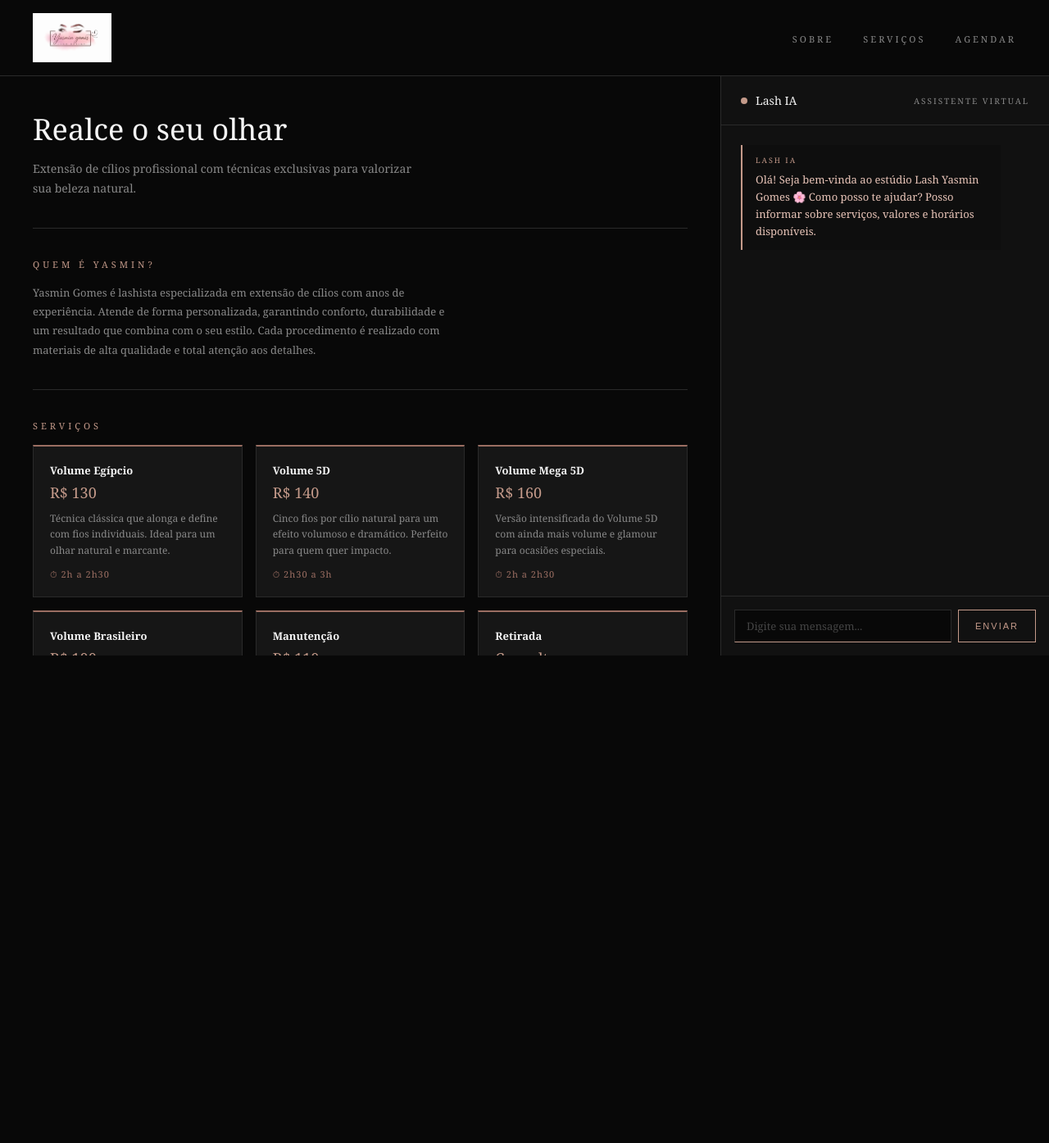
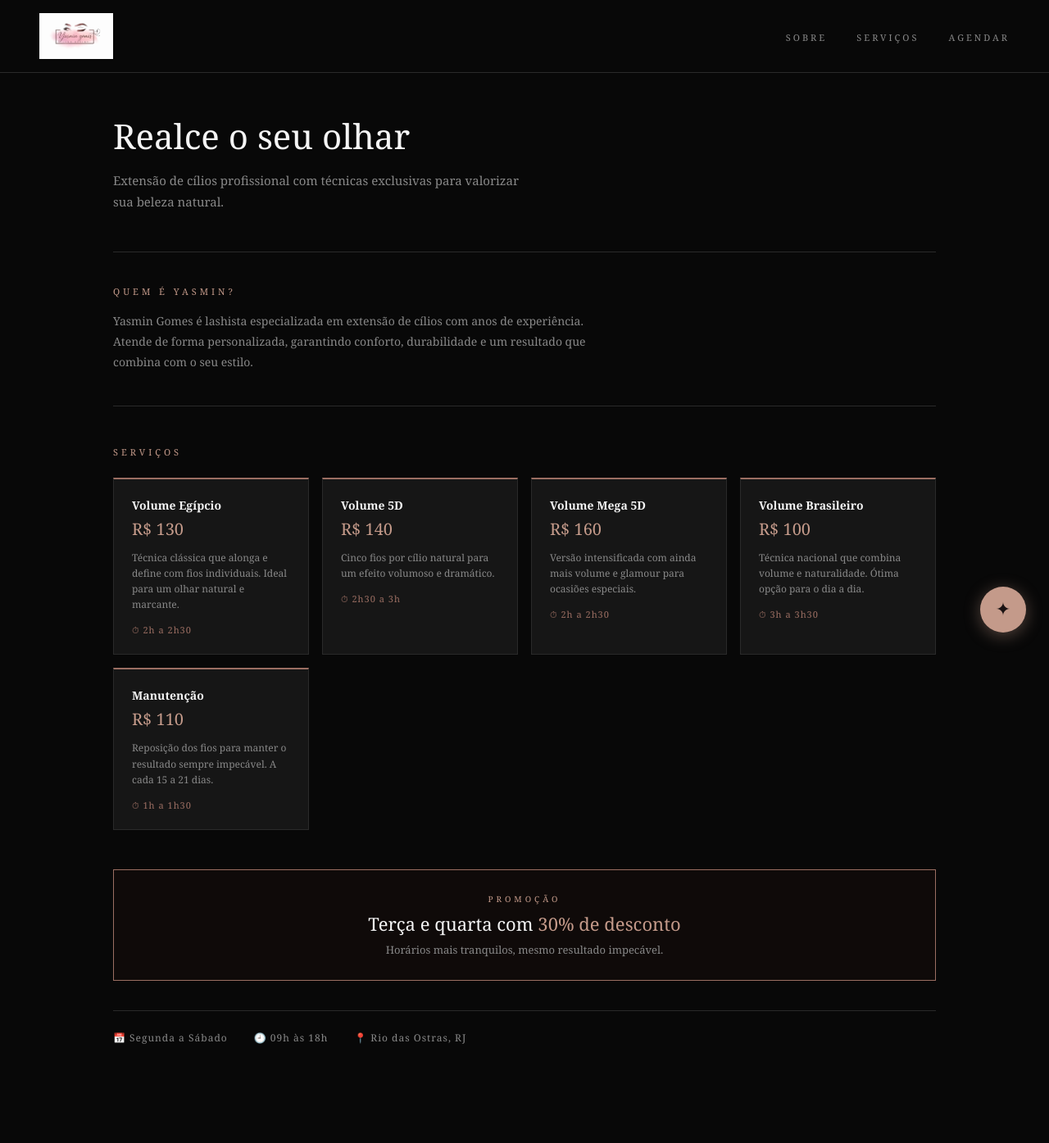
Before and after one commit to Jhonattaw/lash-yasmin-agent, a Flask app: page / in a window 1280 px wide. Shown: the whole page at 82% size. Before the commit the page ends 800 px from the top, so only its background shows below. Run offline with Flask 3, Linux system fonts and the light colour scheme.

Commit message:
feat: widget flutuante com tela de boas-vindas, botões de atalho e sistema prompt refinado

```diff
--- a/src/app.py
+++ b/src/app.py
@@ -28,16 +28,35 @@ REGRAS:
 - Agendamento com no mínimo 2 dias de antecedência.
 - É cobrado sinal para confirmar o horário.
 - Sexta e sábado costumam lotar rápido.
-- Terça e quarta têm horários mais tranquilos com 30"%" de desconto.
+- Terça e quarta têm horários mais tranquilos com 30% de desconto.
 - Se o cliente pedir um dia cheio, ofereça terça ou quarta com desconto.
 
-NUNCA invente horários disponíveis. Se perguntarem disponibilidade,
-diga que vai verificar e peça para entrar em contato pelo WhatsApp.
 ESTILO DE RESPOSTA:
-- Seja breve e conversacional, não despeje tudo de uma vez.
-- Responda apenas o que foi perguntado.
-- Use no máximo 3 linhas por resposta.
-- Nunca use listas com traços. Escreva em texto corrido.
+- Seja breve e direta. Máximo 3 linhas por resposta.
+- Nunca despeje tudo de uma vez.
+- Quando listar serviços, use esse formato exato:
+
+✨ Serviços disponíveis:
+
+- Volume Egípcio — R$ 130
+  ⏱ 2h a 2h30
+
+- Volume 5D — R$ 140
+  ⏱ 2h30 a 3h
+
+- Volume Mega 5D — R$ 160
+  ⏱ 2h a 2h30
+
+- Volume Brasileiro — R$ 100
+  ⏱ 3h a 3h30
+
+- Manutenção — R$ 110
+  ⏱ 1h a 1h30
+
+
+- Para perguntas sobre um serviço específico, responda só sobre ele.
+- Nunca invente horários disponíveis.
+- Se perguntarem disponibilidade, peça para entrar em contato pelo WhatsApp.
 """
 
 historico = [{"role": "system", "content": SYSTEM_PROMPT}]
--- a/static/script.js
+++ b/static/script.js
@@ -1,44 +1,85 @@
-const input = document.getElementById("user-input");
-const container = document.getElementById("chat-container");
-const typing = document.getElementById("typing");
+const chatWidget   = document.getElementById('chatWidget');
+const chatWelcome  = document.getElementById('chatWelcome');
+const chatMessages = document.getElementById('chatMessages');
+const chatTyping   = document.getElementById('chatTyping');
+const chatInput    = document.getElementById('chatInput');
+const chatBody     = document.getElementById('chatBody');
 
-input.addEventListener("keydown", e => {
-  if (e.key === "Enter") enviar();
-});
+let isMaximized = false;
 
-async function enviar() {
-  const msg = input.value.trim();
+// ── Toggle open/close ──
+function toggleChat() {
+  chatWidget.classList.toggle('open');
+}
+
+// ── Maximize / restore ──
+function maximizeChat() {
+  isMaximized = !isMaximized;
+  chatWidget.classList.toggle('maximized', isMaximized);
+}
+
+// ── Reset conversation ──
+function resetChat() {
+  chatMessages.innerHTML = `
+    <div class="message agent">
+      <div class="sender">Lash IA</div>
+      Olá! Como posso te ajudar hoje? 🌸
+    </div>`;
+  chatWelcome.style.display  = 'flex';
+  chatMessages.style.display = 'none';
+  chatInput.value = '';
+}
+
+// ── Quick buttons ──
+function quickSend(text) {
+  chatWelcome.style.display  = 'none';
+  chatMessages.style.display = 'flex';
+  sendMessage(text);
+}
+
+// ── Send message ──
+async function sendMessage(text) {
+  const msg = text || chatInput.value.trim();
   if (!msg) return;
 
-  addMessage(msg, "user");
-  input.value = "";
-  typing.style.display = "block";
-  container.scrollTop = container.scrollHeight;
+  // Show messages panel
+  chatWelcome.style.display  = 'none';
+  chatMessages.style.display = 'flex';
+
+  addMessage(msg, 'user');
+  chatInput.value = '';
+  chatTyping.style.display = 'block';
+  scrollBottom();
 
   try {
-    const res = await fetch("/chat", {
-      method: "POST",
-      headers: { "Content-Type": "application/json" },
+    const res = await fetch('/chat', {
+      method: 'POST',
+      headers: { 'Content-Type': 'application/json' },
       body: JSON.stringify({ mensagem: msg })
     });
-
     const data = await res.json();
-    typing.style.display = "none";
-    addMessage(data.resposta, "agent");
+    chatTyping.style.display = 'none';
+    addMessage(data.resposta, 'agent');
   } catch (err) {
-    typing.style.display = "none";
-    addMessage("Erro ao conectar com o agente. Tente novamente.", "agent");
+    chatTyping.style.display = 'none';
+    addMessage('Ops! Não consegui conectar. Tente novamente.', 'agent');
   }
 }
 
+// ── Add message to DOM ──
 function addMessage(text, type) {
-  const div = document.createElement("div");
+  const div = document.createElement('div');
   div.className = `message ${type}`;
-  if (type === "agent") {
+  if (type === 'agent') {
     div.innerHTML = `<div class="sender">Lash IA</div>${text}`;
   } else {
     div.textContent = text;
   }
-  container.appendChild(div);
-  container.scrollTop = container.scrollHeight;
+  chatMessages.appendChild(div);
+  scrollBottom();
 }
+
+// ── Scroll to bottom ──
+function scrollBottom() {
+  chatBody.scrollTop = chatBody.scrollHeight;
+}
--- a/static/style.css
+++ b/static/style.css
@@ -4,6 +4,7 @@
   --black: #080808;
   --dark: #111111;
   --card: #161616;
+  --widget-bg: #1a1212;
   --border: #2a2a2a;
   --rose: #C49A8A;
   --rose-light: #E8C4B8;
@@ -16,25 +17,24 @@ body {
   background: var(--black);
   font-family: 'Georgia', serif;
   color: var(--white);
-  height: 100vh;
-  display: flex;
-  flex-direction: column;
-  overflow: hidden;
+  min-height: 100vh;
 }
 
-/* HEADER */
+/* ── HEADER ── */
 header {
   display: flex;
   align-items: center;
   justify-content: space-between;
-  padding: 16px 40px;
+  padding: 16px 48px;
   border-bottom: 1px solid var(--border);
   background: var(--black);
-  flex-shrink: 0;
+  position: sticky;
+  top: 0;
+  z-index: 10;
 }
 
-header img {
-  height: 60px;
+.header-logo {
+  height: 56px;
   object-fit: contain;
 }
 
@@ -50,39 +50,34 @@ nav a {
 
 nav a:hover { color: var(--rose); }
 
-/* MAIN LAYOUT */
+/* ── MAIN ── */
 main {
-  display: flex;
-  flex: 1;
-  overflow: hidden;
+  max-width: 1100px;
+  margin: 0 auto;
+  padding: 48px 48px 120px;
 }
 
-/* LEFT PANEL */
-.left-panel {
-  flex: 1;
-  overflow-y: auto;
-  padding: 40px;
-  border-right: 1px solid var(--border);
-}
+.hero { margin-bottom: 48px; }
 
 .hero h1 {
-  font-size: 36px;
+  font-size: 42px;
   font-weight: normal;
   color: var(--white);
-  margin-bottom: 12px;
+  margin-bottom: 14px;
 }
 
 .hero p {
   color: var(--gray);
-  font-size: 14px;
+  font-size: 15px;
   line-height: 1.7;
-  max-width: 480px;
+  max-width: 500px;
 }
 
 .sobre-yasmin {
-  margin-top: 36px;
-  padding-top: 36px;
+  padding: 40px 0;
   border-top: 1px solid var(--border);
+  border-bottom: 1px solid var(--border);
+  margin-bottom: 48px;
 }
 
 .sobre-yasmin h2,
@@ -97,52 +92,49 @@ main {
 
 .sobre-yasmin p {
   color: var(--gray);
-  font-size: 13px;
+  font-size: 14px;
   line-height: 1.8;
-  max-width: 520px;
+  max-width: 580px;
 }
 
-/* CARDS */
-.servicos {
-  margin-top: 36px;
-  padding-top: 36px;
-  border-top: 1px solid var(--border);
-}
+/* ── CARDS ── */
+.servicos { margin-bottom: 48px; }
 
 .cards {
   display: grid;
-  grid-template-columns: repeat(auto-fill, minmax(200px, 1fr));
+  grid-template-columns: repeat(auto-fill, minmax(220px, 1fr));
   gap: 16px;
+  margin-top: 24px;
 }
 
 .card {
   background: var(--card);
   border: 1px solid var(--border);
   border-top: 2px solid var(--rose-dark);
-  padding: 20px;
-  transition: border-color 0.2s;
+  padding: 22px;
+  transition: border-top-color 0.2s;
 }
 
 .card:hover { border-top-color: var(--rose); }
 
 .card-header {
-  font-size: 13px;
+  font-size: 14px;
   font-weight: bold;
   color: var(--white);
   margin-bottom: 6px;
 }
 
 .card-price {
-  font-size: 18px;
+  font-size: 20px;
   color: var(--rose);
-  margin-bottom: 10px;
+  margin-bottom: 12px;
 }
 
 .card-desc {
   font-size: 12px;
   color: var(--gray);
   line-height: 1.6;
-  margin-bottom: 12px;
+  margin-bottom: 14px;
 }
 
 .card-info {
@@ -151,13 +143,13 @@ main {
   letter-spacing: 1px;
 }
 
-/* PROMO */
+/* ── PROMO ── */
 .promo {
-  margin-top: 36px;
-  padding: 24px;
+  padding: 28px;
   border: 1px solid var(--rose-dark);
   background: #0f0a09;
   text-align: center;
+  margin-bottom: 36px;
 }
 
 .promo-badge {
@@ -168,23 +160,22 @@ main {
 }
 
 .promo-text {
-  font-size: 20px;
+  font-size: 22px;
   color: var(--white);
 }
 
 .promo-text span { color: var(--rose); }
 
 .promo-sub {
-  font-size: 12px;
+  font-size: 13px;
   color: var(--gray);
-  margin-top: 6px;
+  margin-top: 8px;
 }
 
-/* INFO BAR */
+/* ── INFO BAR ── */
 .info-bar {
   display: flex;
   gap: 32px;
-  margin-top: 36px;
   padding-top: 24px;
   border-top: 1px solid var(--border);
 }
@@ -195,122 +186,291 @@ main {
   letter-spacing: 1px;
 }
 
-/* RIGHT PANEL — CHAT */
-.right-panel {
-  width: 400px;
-  flex-shrink: 0;
+/* ── CHAT LAUNCHER ── */
+.chat-launcher {
+  position: fixed;
+  bottom: 28px;
+  right: 28px;
+  width: 56px;
+  height: 56px;
+  border-radius: 50%;
+  background: var(--rose);
+  border: none;
+  cursor: pointer;
   display: flex;
-  flex-direction: column;
-  background: var(--dark);
+  align-items: center;
+  justify-content: center;
+  box-shadow: 0 4px 20px rgba(196, 154, 138, 0.4);
+  z-index: 1000;
+  transition: transform 0.2s, box-shadow 0.2s;
 }
 
-.chat-header {
-  padding: 20px 24px;
-  border-bottom: 1px solid var(--border);
+.chat-launcher:hover {
+  transform: scale(1.08);
+  box-shadow: 0 6px 28px rgba(196, 154, 138, 0.6);
+}
+
+.launcher-icon {
+  font-size: 22px;
+  color: #1a1212;
+}
+
+/* ── CHAT WIDGET ── */
+.chat-widget {
+  position: fixed;
+  bottom: 96px;
+  right: 28px;
+  width: 380px;
+  height: 620px;
+  background: var(--widget-bg);
+  border: 1px solid #3a2a28;
+  border-radius: 16px;
+  display: none;
+  flex-direction: column;
+  z-index: 999;
+  box-shadow: 0 8px 40px rgba(0,0,0,0.6);
+  overflow: hidden;
+  transition: all 0.3s ease;
+}
+
+.chat-widget.open { display: flex; }
+
+.chat-widget.maximized {
+  width: 100vw;
+  height: 100vh;
+  bottom: 0;
+  right: 0;
+  border-radius: 0;
+}
+
+/* ── WIDGET HEADER ── */
+.chat-widget-header {
+  display: flex;
+  align-items: center;
+  justify-content: space-between;
+  padding: 14px 18px;
+  border-bottom: 1px solid #2a1e1c;
+  background: #150f0f;
+  flex-shrink: 0;
+}
+
+.chat-widget-info {
   display: flex;
   align-items: center;
   gap: 10px;
 }
 
-.chat-status {
-  width: 8px;
-  height: 8px;
+.chat-avatar {
+  width: 34px;
+  height: 34px;
   border-radius: 50%;
   background: var(--rose);
+  display: flex;
+  align-items: center;
+  justify-content: center;
+  font-size: 14px;
+  color: #1a1212;
 }
 
-.chat-title {
+.chat-widget-title {
   font-size: 14px;
   color: var(--white);
 }
 
-.chat-sub {
+.chat-widget-sub {
   font-size: 10px;
   color: var(--gray);
-  letter-spacing: 2px;
-  text-transform: uppercase;
-  margin-left: auto;
+  letter-spacing: 1px;
 }
 
-#chat-container {
+.chat-widget-actions {
+  display: flex;
+  gap: 12px;
+}
+
+.chat-widget-actions button {
+  background: none;
+  border: none;
+  color: var(--gray);
+  font-size: 16px;
+  cursor: pointer;
+  transition: color 0.2s;
+  padding: 2px;
+}
+
+.chat-widget-actions button:hover { color: var(--rose); }
+
+/* ── CHAT BODY ── */
+.chat-body {
   flex: 1;
   overflow-y: auto;
-  padding: 24px;
+  scrollbar-width: none;
+}
+
+.chat-body::-webkit-scrollbar { display: none; }
+
+/* ── WELCOME SCREEN ── */
+.chat-welcome {
+  padding: 24px 20px;
   display: flex;
   flex-direction: column;
-  gap: 16px;
+  align-items: center;
+  text-align: center;
+}
+
+.chat-logo {
+  width: 100%;
+  max-width: 300px;
+  border-radius: 8px;
+  margin-bottom: 20px;
+}
+
+.chat-welcome h3 {
+  font-size: 18px;
+  font-weight: normal;
+  color: var(--white);
+  margin-bottom: 10px;
+}
+
+.chat-welcome p {
+  font-size: 13px;
+  color: var(--gray);
+  line-height: 1.6;
+  margin-bottom: 16px;
+}
+
+.chat-question {
+  font-size: 13px;
+  color: var(--rose);
+  margin-bottom: 16px;
+}
+
+/* ── QUICK BUTTONS ── */
+.quick-buttons {
+  width: 100%;
+  display: flex;
+  flex-direction: column;
+  gap: 10px;
+}
+
+.quick-buttons button {
+  width: 100%;
+  padding: 12px 16px;
+  background: #231818;
+  border: 1px solid #3a2a28;
+  border-radius: 8px;
+  color: var(--white);
+  font-size: 13px;
+  font-family: 'Georgia', serif;
+  cursor: pointer;
+  text-align: left;
+  display: flex;
+  align-items: center;
+  gap: 10px;
+  transition: background 0.2s, border-color 0.2s;
+}
+
+.quick-buttons button:hover {
+  background: #2e1e1c;
+  border-color: var(--rose-dark);
+}
+
+/* ── MESSAGES ── */
+.chat-messages {
+  padding: 16px;
+  display: flex;
+  flex-direction: column;
+  gap: 12px;
 }
 
 .message {
-  max-width: 90%;
-  padding: 12px 16px;
-  font-size: 13px;
-  line-height: 1.6;
+  max-width: 92%;
+  padding: 16px 18px;
+  font-size: 14px;
+  line-height: 1.75;
+  border-radius: 8px;
+  white-space: pre-wrap;
 }
 
-.user {
+.message.user {
   align-self: flex-end;
-  background: #1a1a1a;
-  border: 1px solid var(--border);
+  background: #231818;
+  border: 1px solid #3a2a28;
   color: var(--white);
 }
 
-.agent {
+.message.agent {
   align-self: flex-start;
-  background: #0e0e0e;
+  background: #150f0f;
   border-left: 2px solid var(--rose);
-  color: var(--rose-light);
+  color: #F2E9E5;
 }
 
 .sender {
   font-size: 9px;
   letter-spacing: 2px;
   color: var(--rose);
-  margin-bottom: 6px;
+  margin-bottom: 8px;
   text-transform: uppercase;
 }
 
-.typing {
-  padding: 0 24px 8px;
+/* ── TYPING ── */
+.chat-typing {
+  padding: 4px 16px 8px;
   font-size: 11px;
   color: var(--gray);
   font-style: italic;
+  flex-shrink: 0;
 }
 
-#input-area {
-  padding: 16px;
+/* ── INPUT ── */
+.chat-input-area {
   display: flex;
   gap: 8px;
-  border-top: 1px solid var(--border);
+  padding: 12px 16px;
+  border-top: 1px solid #2a1e1c;
+  background: #150f0f;
+  flex-shrink: 0;
 }
 
-#input-area input {
+.chat-input-area input {
   flex: 1;
-  background: var(--black);
-  border: 1px solid var(--border);
-  border-bottom: 1px solid var(--rose);
+  background: #231818;
+  border: 1px solid #3a2a28;
+  border-radius: 20px;
   color: var(--white);
-  padding: 10px 14px;
+  padding: 10px 16px;
   font-size: 13px;
   font-family: 'Georgia', serif;
   outline: none;
 }
 
-#input-area input::placeholder { color: #444; }
+.chat-input-area input::placeholder { color: #555; }
 
-#input-area button {
-  background: transparent;
-  border: 1px solid var(--rose);
-  color: var(--rose);
-  padding: 10px 20px;
-  font-size: 11px;
-  letter-spacing: 2px;
+.chat-input-area button {
+  width: 38px;
+  height: 38px;
+  border-radius: 50%;
+  background: var(--rose);
+  border: none;
+  color: #1a1212;
+  font-size: 16px;
   cursor: pointer;
-  text-transform: uppercase;
-  transition: all 0.2s;
+  display: flex;
+  align-items: center;
+  justify-content: center;
+  transition: background 0.2s;
+  flex-shrink: 0;
 }
 
-#input-area button:hover {
-  background: var(--rose);
-  color: var(--black);
+.chat-input-area button:hover { background: var(--rose-light); }
+
+/* ── DISCLAIMER ── */
+.chat-disclaimer {
+  text-align: center;
+  font-size: 10px;
+  color: #555;
+  padding: 6px 16px 10px;
+  background: #150f0f;
+  flex-shrink: 0;
 }
--- a/templates/index.html
+++ b/templates/index.html
@@ -8,8 +8,9 @@
 </head>
 <body>
 
+  <!-- HEADER -->
   <header>
-    <img src="/static/logo_cliente.png" alt="Lash Yasmin Gomes">
+    <img src="/static/logo_cliente.png" alt="Lash Yasmin Gomes" class="header-logo">
     <nav>
       <a href="#sobre">Sobre</a>
       <a href="#servicos">Serviços</a>
@@ -17,10 +18,8 @@
     </nav>
   </header>
 
+  <!-- MAIN CONTENT -->
   <main>
-
-    <!-- LADO ESQUERDO -->
-    <section class="left-panel">
 
     <div class="hero" id="sobre">
       <h1>Realce o seu olhar</h1>
@@ -29,53 +28,41 @@
 
     <div class="sobre-yasmin">
       <h2>Quem é Yasmin?</h2>
-        <p>Yasmin Gomes é lashista especializada em extensão de cílios com anos de experiência. Atende de forma personalizada, garantindo conforto, durabilidade e um resultado que combina com o seu estilo. Cada procedimento é realizado com materiais de alta qualidade e total atenção aos detalhes.</p>
+      <p>Yasmin Gomes é lashista especializada em extensão de cílios com anos de experiência. Atende de forma personalizada, garantindo conforto, durabilidade e um resultado que combina com o seu estilo.</p>
     </div>
 
     <div class="servicos" id="servicos">
       <h2>Serviços</h2>
       <div class="cards">
-
         <div class="card">
           <div class="card-header">Volume Egípcio</div>
           <div class="card-price">R$ 130</div>
           <div class="card-desc">Técnica clássica que alonga e define com fios individuais. Ideal para um olhar natural e marcante.</div>
           <div class="card-info">⏱ 2h a 2h30</div>
         </div>
-
         <div class="card">
           <div class="card-header">Volume 5D</div>
           <div class="card-price">R$ 140</div>
-            <div class="card-desc">Cinco fios por cílio natural para um efeito volumoso e dramático. Perfeito para quem quer impacto.</div>
+          <div class="card-desc">Cinco fios por cílio natural para um efeito volumoso e dramático.</div>
           <div class="card-info">⏱ 2h30 a 3h</div>
         </div>
-
         <div class="card">
           <div class="card-header">Volume Mega 5D</div>
           <div class="card-price">R$ 160</div>
-            <div class="card-desc">Versão intensificada do Volume 5D com ainda mais volume e glamour para ocasiões especiais.</div>
+          <div class="card-desc">Versão intensificada com ainda mais volume e glamour para ocasiões especiais.</div>
           <div class="card-info">⏱ 2h a 2h30</div>
         </div>
-
         <div class="card">
           <div class="card-header">Volume Brasileiro</div>
           <div class="card-price">R$ 100</div>
-            <div class="card-desc">Técnica nacional que combina volume e naturalidade. Ótima opção custo-benefício para o dia a dia.</div>
+          <div class="card-desc">Técnica nacional que combina volume e naturalidade. Ótima opção para o dia a dia.</div>
           <div class="card-info">⏱ 3h a 3h30</div>
         </div>
-
         <div class="card">
           <div class="card-header">Manutenção</div>
           <div class="card-price">R$ 110</div>
-            <div class="card-desc">Reposição dos fios para manter o resultado sempre impecável. Indicado a cada 15 a 21 dias.</div>
+          <div class="card-desc">Reposição dos fios para manter o resultado sempre impecável. A cada 15 a 21 dias.</div>
           <div class="card-info">⏱ 1h a 1h30</div>
-          </div>
-
-          <div class="card">
-            <div class="card-header">Retirada</div>
-            <div class="card-price">Consulte</div>
-            <div class="card-desc">Remoção segura e sem danos aos cílios naturais, realizada com produtos especializados.</div>
-            <div class="card-info">⏱ 30 min</div>
         </div>
 
       </div>
@@ -93,33 +80,80 @@
       <div class="info-item">📍 Rio das Ostras, RJ</div>
     </div>
 
-    </section>
+  </main>
 
-    <!-- LADO DIREITO — AGENTE -->
-    <section class="right-panel">
-      <div class="chat-header">
-        <div class="chat-status"></div>
-        <div class="chat-title">Lash IA</div>
-        <div class="chat-sub">Assistente Virtual</div>
+  <!-- CHAT LAUNCHER BUTTON -->
+  <button class="chat-launcher" id="chatLauncher" onclick="toggleChat()">
+    <span class="launcher-icon">✦</span>
+  </button>
+
+  <!-- CHAT WIDGET -->
+  <div class="chat-widget" id="chatWidget">
+
+    <!-- CHAT HEADER -->
+    <div class="chat-widget-header">
+      <div class="chat-widget-info">
+        <div class="chat-avatar">✦</div>
+        <div>
+          <div class="chat-widget-title">Lash IA</div>
+          <div class="chat-widget-sub">Assistente Virtual</div>
         </div>
-
-      <div id="chat-container">
-        <div class="message agent">
-          <div class="sender">Lash IA</div>
-          Olá! Seja bem-vinda ao estúdio Lash Yasmin Gomes 🌸
-          Como posso te ajudar? Posso informar sobre serviços, valores e horários disponíveis.
+      </div>
+      <div class="chat-widget-actions">
+        <button onclick="maximizeChat()" title="Maximizar">⤢</button>
+        <button onclick="resetChat()" title="Reiniciar">↺</button>
+        <button onclick="toggleChat()" title="Fechar">✕</button>
       </div>
     </div>
 
-      <div class="typing" id="typing" style="display:none">Lash IA está digitando...</div>
+    <!-- CHAT BODY -->
+    <div class="chat-body" id="chatBody">
 
-      <div id="input-area">
-        <input type="text" id="user-input" placeholder="Digite sua mensagem..." />
-        <button onclick="enviar()">Enviar</button>
+      <!-- WELCOME SCREEN -->
+      <div class="chat-welcome" id="chatWelcome">
+        <img src="/static/mine_logo.png" alt="Lash Yasmin Gomes" class="chat-logo">
+        <h3>Olá, seja bem-vinda! ✨</h3>
+        <p>Sou a Lash IA e estou aqui para te ajudar com informações sobre serviços, valores, horários e agendamentos.</p>
+        <div class="chat-question">Como posso te ajudar hoje?</div>
+        <div class="quick-buttons">
+          <button onclick="quickSend('Quais são os serviços disponíveis?')">
+            <span>👁</span> Serviços
+          </button>
+          <button onclick="quickSend('Quais são os valores dos serviços?')">
+            <span>🏷</span> Valores
+          </button>
+          <button onclick="quickSend('Como faço para agendar?')">
+            <span>📅</span> Agendamentos
+          </button>
+          <button onclick="quickSend('Tenho outras dúvidas')">
+            <span>❓</span> Outras dúvidas
+          </button>
         </div>
-    </section>
+      </div>
 
-  </main>
+      <!-- MESSAGES -->
+      <div class="chat-messages" id="chatMessages" style="display:none;">
+        <div class="message agent">
+          <div class="sender">Lash IA</div>
+          Olá! Como posso te ajudar hoje? 🌸
+        </div>
+      </div>
+
+    </div>
+
+    <!-- TYPING -->
+    <div class="chat-typing" id="chatTyping" style="display:none;">Lash IA está digitando...</div>
+
+    <!-- INPUT -->
+    <div class="chat-input-area">
+      <input type="text" id="chatInput" placeholder="Digite sua mensagem..." onkeydown="if(event.key==='Enter') sendMessage()">
+      <button onclick="sendMessage()">➤</button>
+    </div>
+
+    <!-- DISCLAIMER -->
+    <div class="chat-disclaimer">✦ Sou uma IA e posso cometer erros. Confirme informações importantes.</div>
+
+  </div>
 
   <script src="/static/script.js"></script>
 </body>
```
Also changed, not shown: static/mine_logo.png (added). Lines whose indentation alone changed are shown as unchanged.
